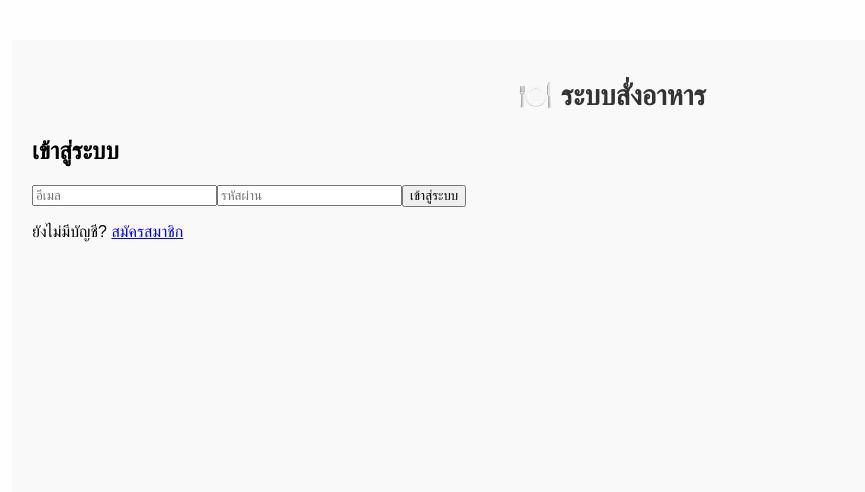
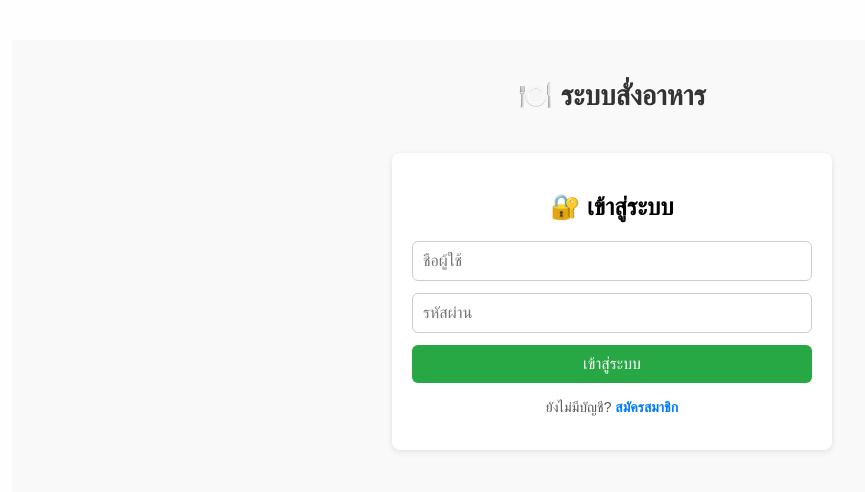
Before and after one commit to Setsukun1997/Food-order-sim, a React (Vite) app in the folder frontend/: page / in a window 1280 px wide. Shown: the top 492 px of the page, without its empty margins (28-893 px from the left). Built offline with nearby package versions, Linux system fonts and the light colour scheme.

Commit message:
Update Login.jsx

```diff
--- a/frontend/src/pages/Login.jsx
+++ b/frontend/src/pages/Login.jsx
@@ -1,59 +1,64 @@
 import React, { useState } from 'react';
-import { useNavigate, Link } from 'react-router-dom';
+import { Link } from 'react-router-dom';
 
-function Login({ setIsLoggedIn, setUserData }) {
-  const [email, setEmail] = useState('');
+export default function Login({ onLogin }) {
+  const [username, setUsername] = useState('');
   const [password, setPassword] = useState('');
-  const navigate = useNavigate();
 
-  const handleLogin = async () => {
+  const handleSubmit = async (e) => {
+    e.preventDefault();
     try {
-      const response = await fetch('https://food-order-backend-b401.onrender.com/api/login', {
+      const res = await fetch('https://food-order-backend-b401.onrender.com/api/auth/login', {
         method: 'POST',
         headers: { 'Content-Type': 'application/json' },
-        body: JSON.stringify({ email, password })
+        body: JSON.stringify({ username, password })
       });
 
-      const data = await response.json();
+      const data = await res.json();
+      if (!res.ok) throw new Error(data.error || 'Login failed');
 
-      if (data.success) {
-        setIsLoggedIn(true);
-        setUserData(data.user);
+      localStorage.setItem('token', data.token);
+      localStorage.setItem('role', data.role);
+      alert('✅ เข้าสู่ระบบสำเร็จ');
+      onLogin(data.role);
         localStorage.setItem('user', JSON.stringify(data.user));
 
         navigate('/');
-      } else {
-        alert('เข้าสู่ระบบไม่สำเร็จ');
-      }
-    } catch (error) {
-      console.error('Login error:', error);
-      alert('เกิดข้อผิดพลาดในการเข้าสู่ระบบ');
+    } catch (err) {
+      alert('❌ เข้าสู่ระบบไม่สำเร็จ');
+      console.error(err);
     }
   };
 
   return (
-    <div className="login-container">
-      <h2>เข้าสู่ระบบ</h2>
+    <div style={styles.container}>
+      <h2>🔐 เข้าสู่ระบบ</h2>
+      <form onSubmit={handleSubmit} style={styles.form}>
         <input
-        type="email"
-        placeholder="อีเมล"
-        value={email}
-        onChange={(e) => setEmail(e.target.value)}
+          type="text"
+          placeholder="ชื่อผู้ใช้"
+          value={username}
+          onChange={(e) => setUsername(e.target.value)}
+          required
+          style={styles.input}
         />
         <input
           type="password"
           placeholder="รหัสผ่าน"
           value={password}
           onChange={(e) => setPassword(e.target.value)}
+          required
+          style={styles.input}
         />
-      <button onClick={handleLogin}>เข้าสู่ระบบ</button>
-
-      <p>
-        ยังไม่มีบัญชี? <Link to="/signup">สมัครสมาชิก</Link>
+        <button type="submit" style={styles.button}>เข้าสู่ระบบ</button>
+      </form>
+      <p style={styles.signupText}>
+        ยังไม่มีบัญชี? <Link to="/signup" style={styles.signupLink}>สมัครสมาชิก</Link>
       </p>
     </div>
   );
 }
+
 const styles = {
   container: {
     maxWidth: '400px',
@@ -95,4 +100,3 @@ const styles = {
     fontWeight: 'bold'
   }
 };
-export default Login;
```
Lines whose indentation alone changed are shown as unchanged.
